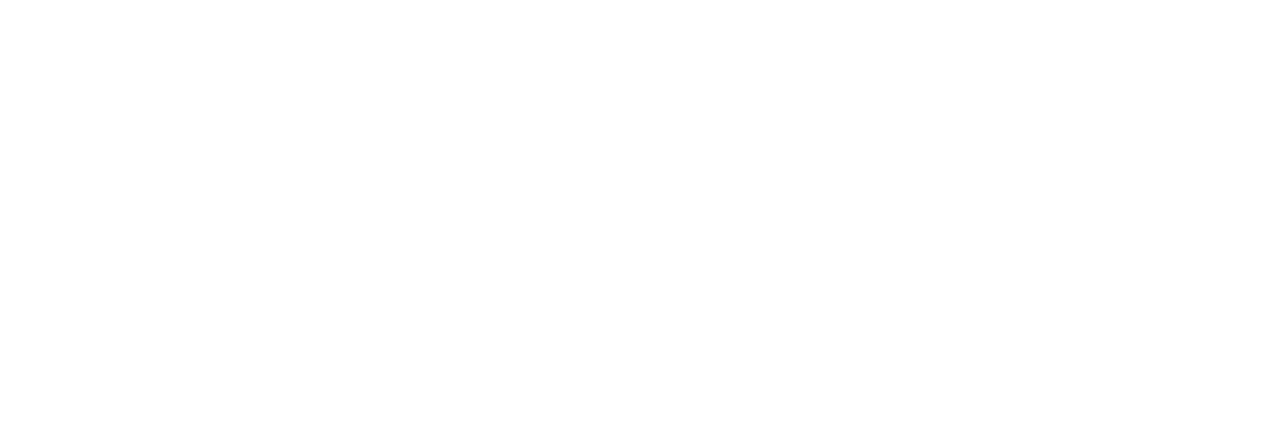
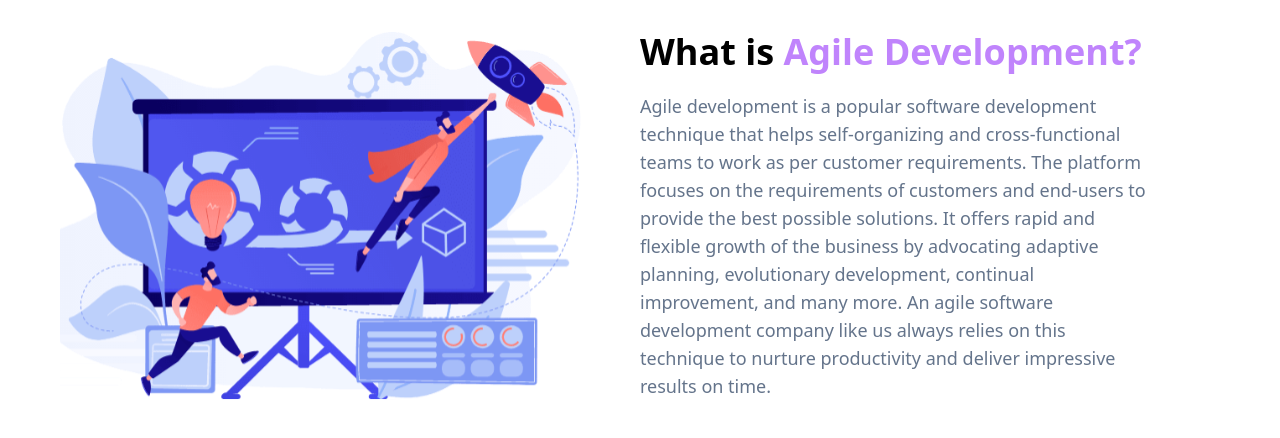
Before and after one commit to vishnubansal001/Set3, a React (Create React App) app: page / in a window 1280 px wide. Shown: the top 438 px of the page. Built offline with nearby package versions, Linux system fonts and the light colour scheme; the HTML template or start-up script is replaced by a standard one.

Commit message:
first part completed

```diff
--- a/src/components/ThirdPart.jsx
+++ b/src/components/ThirdPart.jsx
@@ -1,10 +1,10 @@
 import React from 'react';
-// import img from '../assests/screen.svg';
+import About from './utilities/About';
 
 const ThirdPart = () => {
   return (
     <div>
-      {/* <img src={img} alt="img/svg" /> */}
+      <About/>
     </div>
   )
 }
--- /dev/null
+++ b/src/components/utilities/About.jsx
@@ -0,0 +1,34 @@
+import React from "react";
+import img from "../../assests/screen.svg";
+
+const About = () => {
+  return (
+    <>
+      <div className="grid md:grid-cols-2 grid-cols-1 mt-8">
+        <div className="flex justify-center items-center">
+          <img src={img} alt="img/svg" />
+        </div>
+        <div className="">
+          <div>
+            <h1 className="text-black font-bold md:text-4xl text-2xl mb-5">
+              What is <span className="text-purple-400">Agile Development?</span>
+            </h1>
+            <p className="flex items-center justify-center w-[80%] text-lg text-slate-500">
+              Agile development is a popular software development technique that
+              helps self-organizing and cross-functional teams to work as per
+              customer requirements. The platform focuses on the requirements of
+              customers and end-users to provide the best possible solutions. It
+              offers rapid and flexible growth of the business by advocating
+              adaptive planning, evolutionary development, continual
+              improvement, and many more. An agile software development company
+              like us always relies on this technique to nurture productivity
+              and deliver impressive results on time.
+            </p>
+          </div>
+        </div>
+      </div>
+    </>
+  );
+};
+
+export default About;
```
